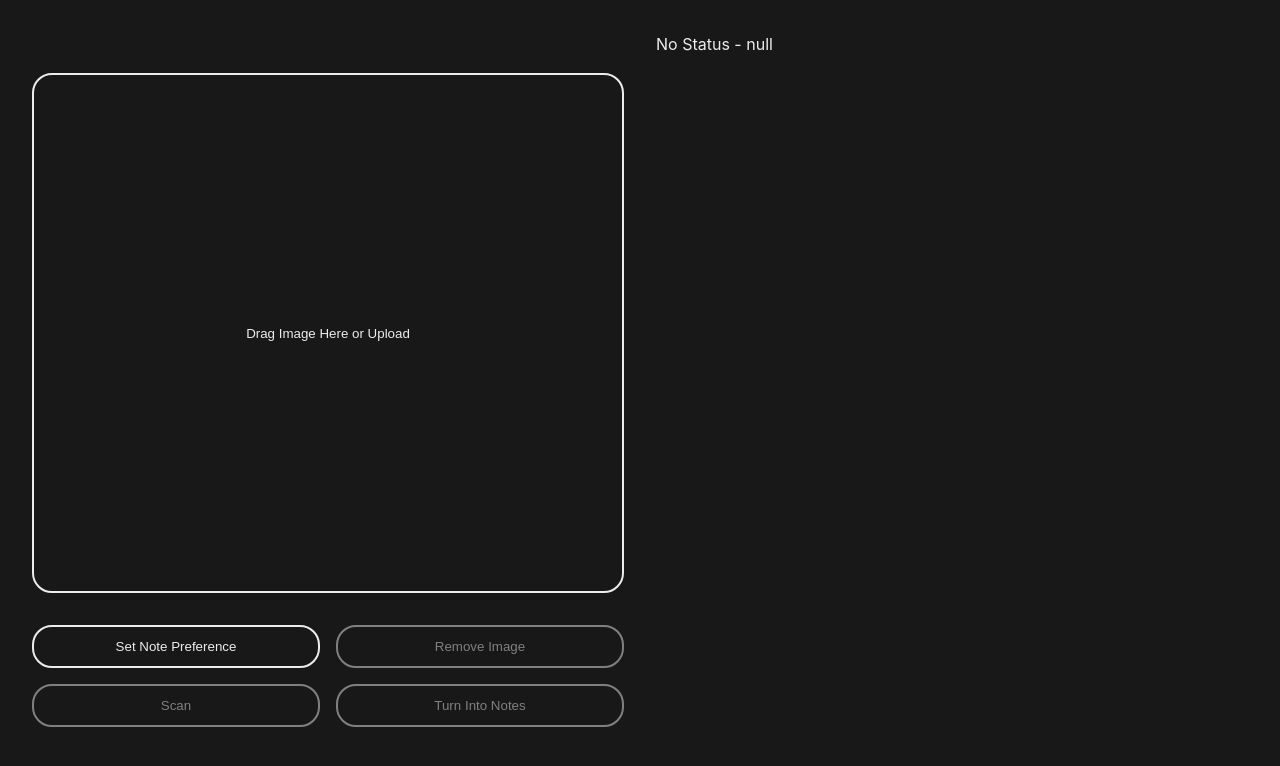
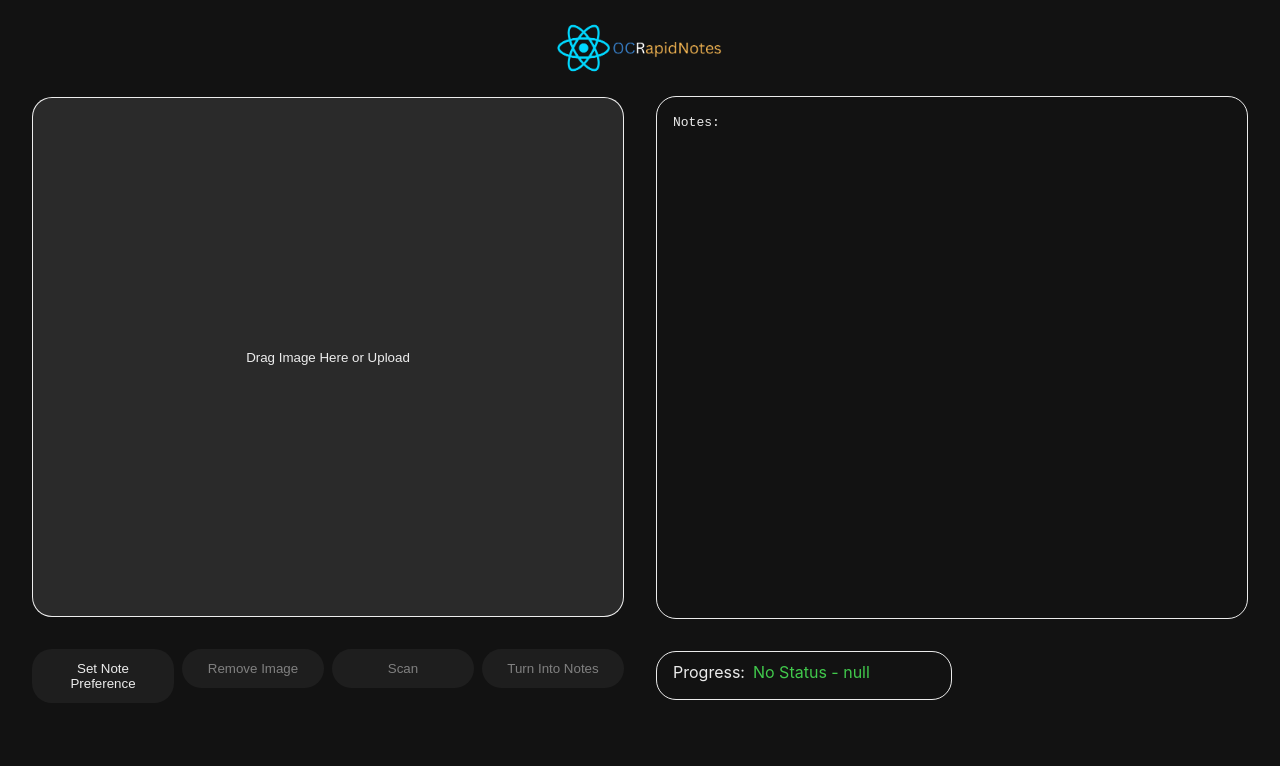
Before and after one commit to llawrencee/ocrapidnotes, a React (Vite) app: page / in a window 1280 px wide. Shown: the top 766 px of the page. Built offline with nearby package versions, Linux system fonts and the light colour scheme; no server answers.

Commit message:
GUI - Redesign Part 1
Temporary Design for the given time

```diff
--- a/src/App.jsx
+++ b/src/App.jsx
@@ -10,7 +10,7 @@ import "./css/App.css"
 import ImageUpload from "./components/ImageUpload"
 
 const client = new OpenAI({
-  apiKey: process.env.OPEN_AI_API_KEY,
+  apiKey: null,
   dangerouslyAllowBrowser: !0,
 })
 
@@ -72,6 +72,9 @@ function App() {
 
   return (
     <>
+    <div className="logo">
+      <img src="/src/img/OCRapidNotes.png"></img>
+    </div>
       <div className="image-group-container">
         <ImageUpload
           scan_function={functions.scan}
@@ -79,12 +82,20 @@ function App() {
           organize_ready={ready}></ImageUpload>
       </div>
       <div className="panel-group-container">
-        <p>
-          {status} - {progress}
-        </p>
+        <div className="scanned-text">
         <pre style={{ whiteSpace: "pre-wrap", wordWrap: "break-word" }}>
+          Notes:<br></br>
           {text}
         </pre>
+        </div>
+        <div className="progress">
+        <span className="progress-title">
+          Progress:
+        </span>
+        <span className="progress-stats">
+           {status} - {progress}
+        </span>
+        </div>
       </div>
     </>
   )
--- a/src/components/ImageUpload.jsx
+++ b/src/components/ImageUpload.jsx
@@ -85,24 +85,25 @@ function ImageUpload({ scan_function, organize_function, organize_ready }) {
 
       <ul className="image-controls">
         <li>
-          <button onClick={control.preference.click_handler}>
+          <button onClick={control.preference.click_handler} className="note-preference">
             Set Note Preference
           </button>
         </li>
         <li>
-          <button onClick={control.remove.click_handler} disabled={r_disabled}>
+          <button onClick={control.remove.click_handler} disabled={r_disabled} className="remove-image">
             Remove Image
           </button>
         </li>
         <li>
-          <button onClick={control.scan.click_handler} disabled={s_disabled}>
+          <button onClick={control.scan.click_handler} disabled={s_disabled} className="scan">
             Scan
           </button>
         </li>
         <li>
           <button
             onClick={control.organize.click_handler}
-            disabled={organize_ready}>
+            disabled={organize_ready}
+            className="turn-into-notes">
             Turn Into Notes
           </button>
         </li>
--- a/src/css/App.css
+++ b/src/css/App.css
@@ -1,3 +1,15 @@
+.logo{
+  position: fixed;
+  top: 0;
+  width: 15%;
+  height: 12%;
+}
+.logo > img{
+  width: 100%;
+  height: 100%;
+  object-fit: cover;
+}
+
 .image-group-container,
 .panel-group-container {
   width: 50%;
@@ -8,7 +20,7 @@
 }
 
 .panel-group-container {
-  height: 100%;
+  height: 76svh;
 }
 
 .image-upload {
@@ -16,8 +28,9 @@
   max-height: 65svh;
   aspect-ratio: 1/1;
 
-  border: 2px solid #ffffffea;
+  border: 1px solid #ffffffea;
   border-radius: 20px;
+  background-color: rgba(255, 255, 255, 0.1);
 
   position: relative;
   cursor: pointer;
@@ -57,23 +70,23 @@
 .image-controls {
   list-style: none;
 
-  display: grid;
-  grid-template-columns: 1fr 1fr;
-  grid-row: auto auto;
-  gap: 1rem;
+  display: flex;
+  gap: 0.5rem;
 }
 
 .image-controls > li {
-  width: 100%;
+  width: 50%;
 }
 
 .image-controls > li > button {
   width: 100%;
-  background: none;
+  background-color: #1e1e1e;
+  border: 1px solid #1e1e1e;
 
   padding: 0.75rem 1rem;
-  border: 2px solid #ffffffea;
+  border: none;
   border-radius: 20px;
+  transition: 1s ease;
 
   cursor: pointer;
 }
@@ -84,3 +97,41 @@
 
   cursor: not-allowed;
 }
+.note-preference:hover{
+  background-color: rgba(49, 131, 213, 0.2);
+  box-shadow: -1px -3px 40px -6px rgba(49, 131, 213, 0.2);
+  -webkit-box-shadow: -1px -3px 40px -6px rgba(49, 131, 213, 0.2);
+  -moz-box-shadow: -1px -3px 40px -6px rgba(49, 131, 213, 0.2);
+}
+.remove-image:not(:disabled):hover{
+  background-color: rgba(236, 86, 87, 0.2);
+  box-shadow: -1px -3px 40px -6px rgba(236, 86, 87, 0.2);
+  -webkit-box-shadow: -1px -3px 40px -6px rgba(236, 86, 87, 0.2);
+  -moz-box-shadow: -1px -3px 40px -6px rgba(236, 86, 87, 0.2);
+}
+.scan:not(:disabled):hover{
+  background-color: rgba(201, 64, 201, 0.2);
+}
+.turn-into-notes:not(:disabled):hover{
+  background-color: rgba(65, 201, 76, 0.2);
+}
+.scanned-text{
+  width: 100%;
+  height: 86%;
+  border: 1px solid #ffffffea;
+  padding: 1rem;
+  border-radius: 20px;
+}
+.progress{
+  width: 50%;
+  height: 8%;
+  padding: 0.5rem 1rem;
+  border: 1px solid #ffffffea;
+  border-radius: 20px ;
+}
+.progress-title{
+  margin-right: 0.5rem;
+}
+.progress-stats{
+  color:#41c94c
+}
--- a/src/css/index.css
+++ b/src/css/index.css
@@ -5,7 +5,7 @@
   line-height: 1.5;
 
   color: #ffffffea;
-  background-color: #181818;
+  background-color: #121212;
 
   font-synthesis: weight style small-caps;
   text-rendering: optimizeLegibility;
```
Also changed, not shown: src/img/OCRapidNotes.png (added).
